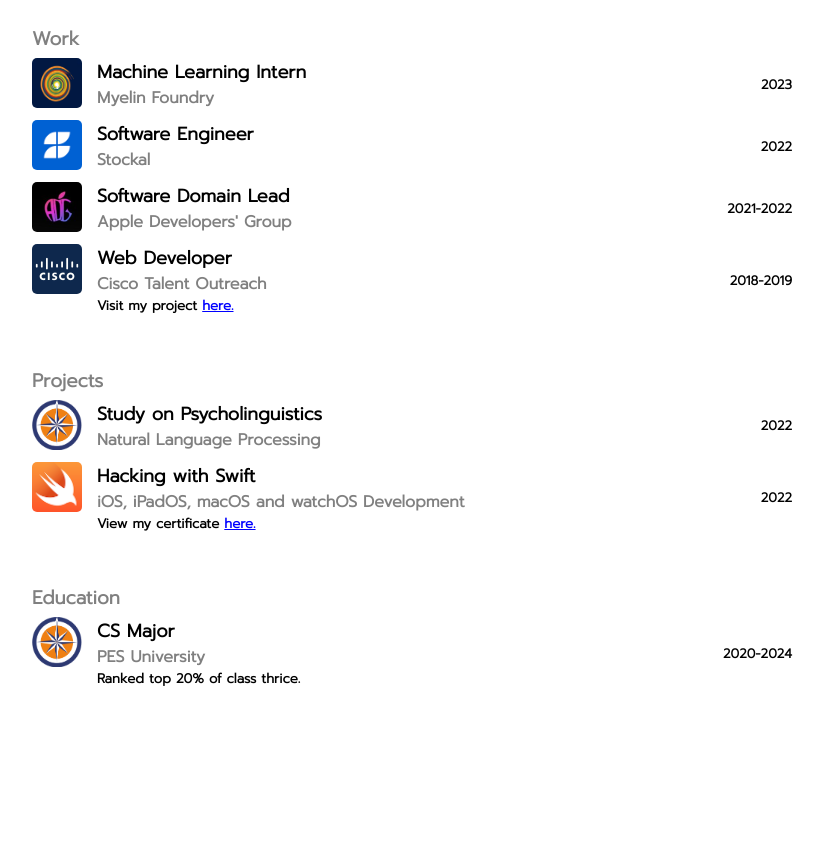
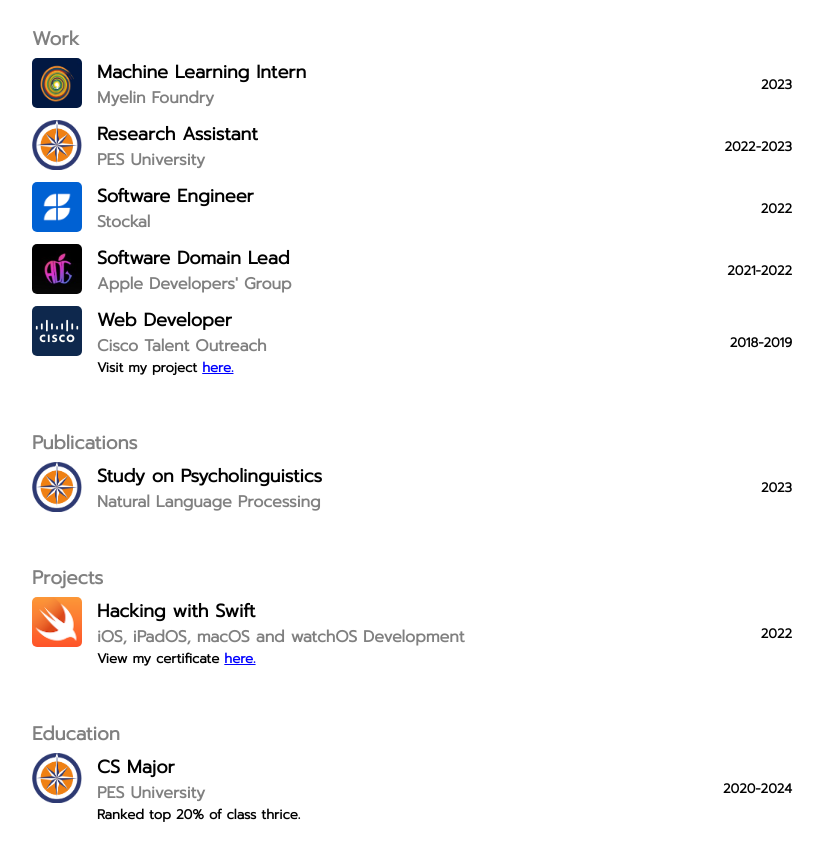
Before and after one commit to KaveeshKhattar/personalwebsite, a plain HTML site: page index.html in a window 1280 px wide. Shown: the part 540-1398 px from the top of the page, without its empty margins (228-1052 px from the left). Before the commit the page ends 1272 px from the top, so only its background shows below. Drawn offline with Linux system fonts and the light colour scheme.

Commit message:
Added RA and Publication

```diff
--- a/index.html
+++ b/index.html
@@ -71,6 +71,17 @@
 
                 <div class="company">
                     <div class="img-plus-text">
+                        <img src="imgs/pesu.png" alt="" >
+                        <div class="info-company">
+                            <h3 class="companyRole">Research Assistant</h3>
+                            <h4 class="companyName">PES University</h4>
+                        </div>
+                    </div>
+                    <h3 class="duration">2022-2023</h3>
+                </div>
+
+                <div class="company">
+                    <div class="img-plus-text">
                         <img src="imgs/stockal.png" alt="" >
                         <div class="info-company">
                             <h3 class="companyRole">Software Engineer</h3>
@@ -79,7 +90,6 @@
                     </div>
                     <h3 class="duration">2022</h3>
                 </div>
-
 
                 <div class="company">
                     <div class="img-plus-text">
@@ -106,7 +116,7 @@
             </div>
 
             <div class="projects">
-                <h3>Projects</h3>
+                <h3>Publications</h3>
                 <div class="company">
                     <div class="img-plus-text">
                         <img src="imgs/pesu.png" alt="" >
@@ -115,9 +125,12 @@
                             <h4 class="companyName">Natural Language Processing</h4>
                         </div>
                     </div>
-                    <h3 class="duration">2022</h3>
+                    <h3 class="duration">2023</h3>
                 </div>
+            </div>
 
+            <div class="projects">
+                <h3>Projects</h3>
                 <div class="company">
                     <div class="img-plus-text">
                         <img src="imgs/swift-og.png" alt="" >
```
